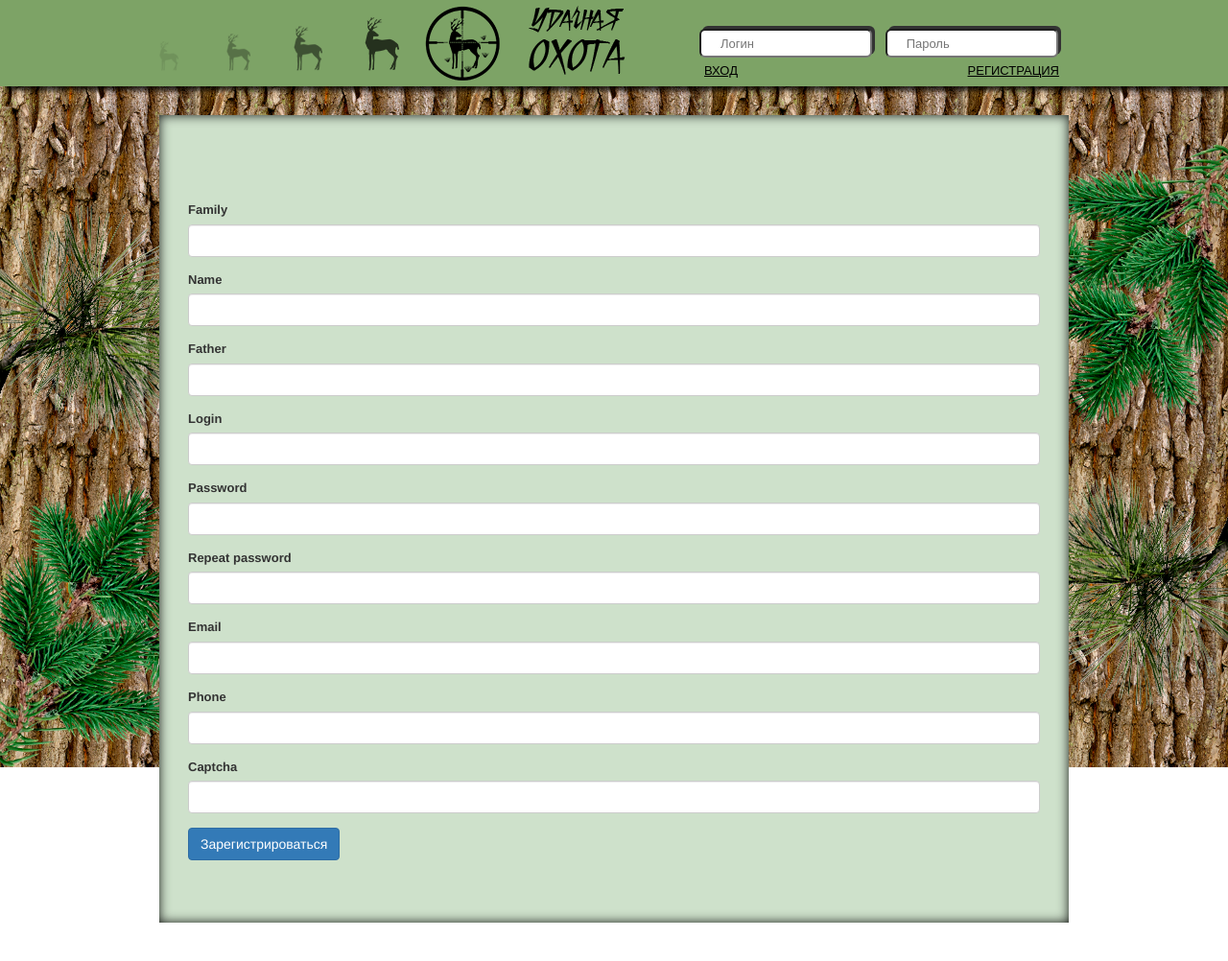
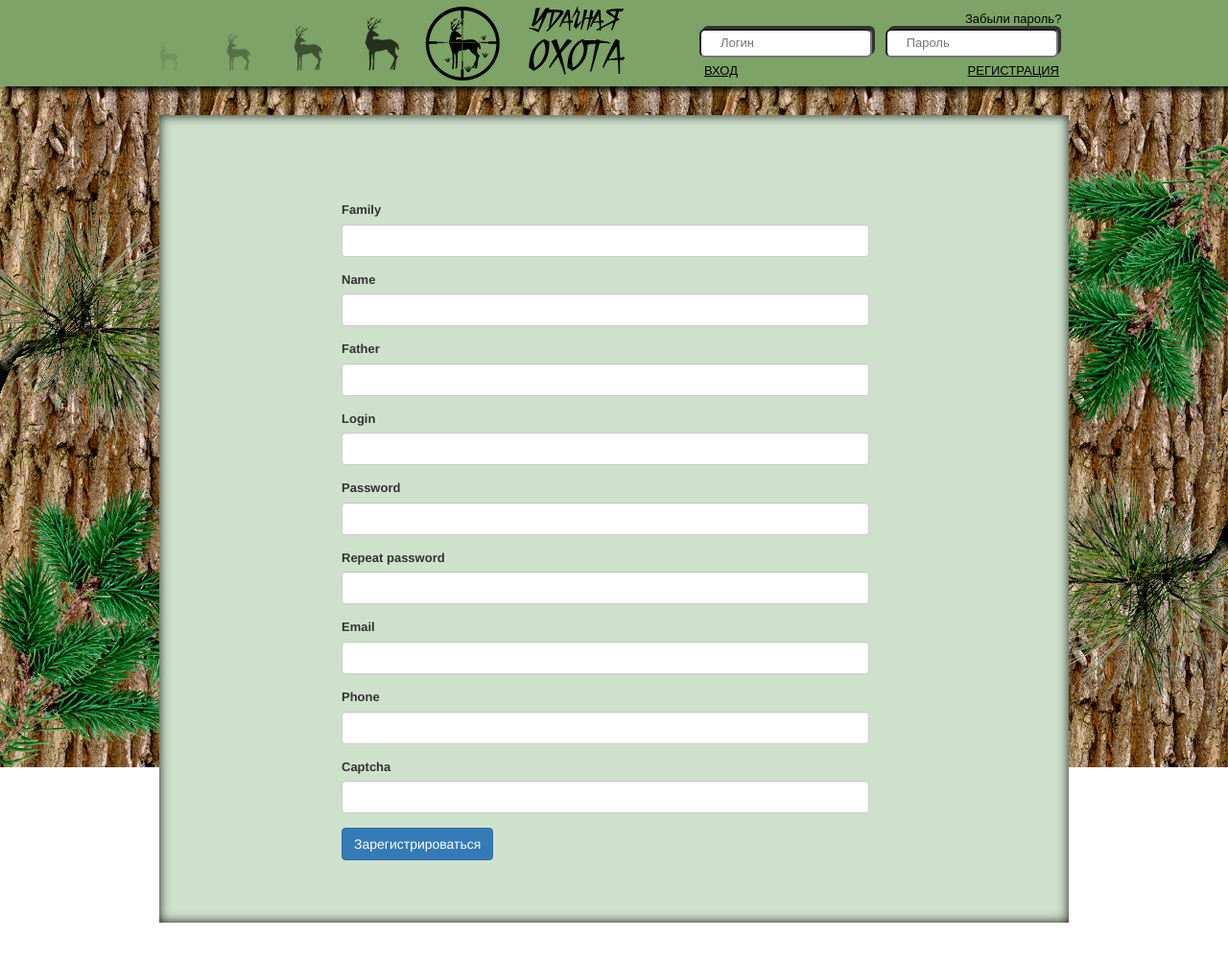
Before and after one commit to pozdny/hunter.dev, a Yii app: template views/main/reg.php in a window 1280 px wide. Shown: the whole page at 96% size. Run offline with PHP 8.4 and a stand-in for Yii, Linux system fonts and the light colour scheme; the template is opened without the code that fills it, so the values that code supplies are empty; form fields are guessed from the names that the template uses; some libraries are stand-ins or nearby versions.

Commit message:
Правки верстки+капча

```diff
--- a/config/web.php
+++ b/config/web.php
@@ -23,8 +23,8 @@ $config = [
 
 if (YII_ENV_DEV) {
     // configuration adjustments for 'dev' environment
-    $config['bootstrap'][] = 'debug';
-    $config['modules']['debug'] = 'yii\debug\Module';
+    /*$config['bootstrap'][] = 'debug';
+    $config['modules']['debug'] = 'yii\debug\Module';*/
 
     $config['bootstrap'][] = 'gii';
     $config['modules']['gii'] = 'yii\gii\Module';
--- a/views/layouts/main.php
+++ b/views/layouts/main.php
@@ -34,11 +34,12 @@ AppAsset::register($this);
             <div id="logo">
             </div>
             <div id="authorization">
+                <a id="forgot" href="">Забыли пароль?</a>
                 <form action="#" enctype="text/plain" id="header_log_in">
                     <input id="player_login" class="pole" type="text" placeholder="Логин">
                     <input id="player_password" class="pole" type="password" placeholder="Пароль">
                     <a id="log_in" href="">ВХОД</a>
-                   <a id="registration" href="#">РЕГИСТРАЦИЯ</a>
+                    <a id="registration" href="#">РЕГИСТРАЦИЯ</a>
                 </form>
             </div>
         </div>
@@ -77,6 +78,7 @@ AppAsset::register($this);
         </div>
     </div>
 </header>
+<div id="bg"></div>
 <div id="branches_left"></div>
 <div id="branches_right"></div>
 <section>
--- a/views/main/reg.php
+++ b/views/main/reg.php
@@ -3,6 +3,8 @@
 use yii\helpers\Html;
 use yii\widgets\ActiveForm;
 use app\components\AlertWidget;
+use yii\captcha\Captcha;
+
 
 /* @var $this yii\web\View */
 /* @var $model app\models\RegForm */
@@ -17,10 +19,10 @@ use app\components\AlertWidget;
         <?= $form->field($model, 'father') ?>
         <?= $form->field($model, 'login') ?>
         <?= $form->field($model, 'password')->passwordInput() ?>
-        <?= $form->field($model, 'repeat_password')/*->passwordInput()*/ ?>
+        <?= $form->field($model, 'repeat_password')->passwordInput() ?>
         <?= $form->field($model, 'email') ?>
         <?= $form->field($model, 'phone') ?>
-        <?= $form->field($model, 'captcha') ?>
+        <?= $form->field($model, 'captcha')->widget(Captcha::className()) ?>
 
         <div class="form-group">
             <?= Html::submitButton('Зарегистрироваться', ['class' => 'btn btn-primary']) ?>
--- a/web/css/scss/_content.scss
+++ b/web/css/scss/_content.scss
@@ -117,4 +117,16 @@
       }
     }
   }
+  .main-reg {
+    margin-left: 160px;
+    .form-control,
+    #w1-warning-0{
+      width: 550px;
+    }
+    .field-regform-captcha {
+      #regform-captcha {
+        width: 200px;
+      }
+    }
+  }
 }
--- a/web/css/scss/_header.scss
+++ b/web/css/scss/_header.scss
@@ -41,12 +41,19 @@ header{
     float: right;
     height: 84px;
     width: 390px;
-    padding-top: 24px;
+    padding-top: 5px;
+    a:first-child{
+      text-decoration: none;
+      margin-left: 282px;
+    }
   }
 
   #authorization a{
     color:black;
     text-decoration: underline;
+    form{
+
+    }
   }
   #authorization a:hover{
     text-decoration: none;
--- a/web/css/scss/_main.scss
+++ b/web/css/scss/_main.scss
@@ -20,6 +20,14 @@ html, body{
 }
 body{
   font-size: 13px;
+ /* background-image: url("../img/bg.png");
+  background-repeat: no-repeat;
+  background-size: cover;*/
+}
+#bg{
+  width: 100%;
+  height: 100%;
+  position: fixed;
   background-image: url("../img/bg.png");
   background-repeat: no-repeat;
   background-size: cover;
@@ -38,7 +46,7 @@ header {
   z-index: 1;
 }
 #branches_left{
-  position: absolute;
+  position: fixed;
   left: 0;
   bottom: 0;
   height: 587px;
@@ -48,7 +56,7 @@ header {
   z-index: 1;
 }
 #branches_right{
-  position: absolute;
+  position: fixed;
   right: 0;
   top: 150px;
   height: 587px;
--- a/web/css/style.css
+++ b/web/css/style.css
@@ -20,6 +20,14 @@ html, body {
 
 body {
   font-size: 13px;
+  /* background-image: url("../img/bg.png");
+   background-repeat: no-repeat;
+   background-size: cover;*/ }
+
+#bg {
+  width: 100%;
+  height: 100%;
+  position: fixed;
   background-image: url("../img/bg.png");
   background-repeat: no-repeat;
   background-size: cover; }
@@ -38,7 +46,7 @@ header {
   z-index: 1; }
 
 #branches_left {
-  position: absolute;
+  position: fixed;
   left: 0;
   bottom: 0;
   height: 587px;
@@ -48,7 +56,7 @@ header {
   z-index: 1; }
 
 #branches_right {
-  position: absolute;
+  position: fixed;
   right: 0;
   top: 150px;
   height: 587px;
@@ -110,7 +118,10 @@ header #authorization {
   float: right;
   height: 84px;
   width: 390px;
-  padding-top: 24px; }
+  padding-top: 5px; }
+  header #authorization a:first-child {
+    text-decoration: none;
+    margin-left: 282px; }
 header #authorization a {
   color: black;
   text-decoration: underline; }
@@ -314,6 +325,13 @@ header #profile {
       padding-top: 3px; }
     .main_container #news_ul li .button_a:hover {
       text-decoration: underline; }
+  .main_container .main-reg {
+    margin-left: 160px; }
+    .main_container .main-reg .form-control,
+    .main_container .main-reg #w1-warning-0 {
+      width: 550px; }
+    .main_container .main-reg .field-regform-captcha #regform-captcha {
+      width: 200px; }
 
 @media (min-width: 1px) and (max-width: 1700px) {
   #branches_left,
```
Also changed, not shown: models/RegForm.php (+11 -3 lines), 1 other file.
